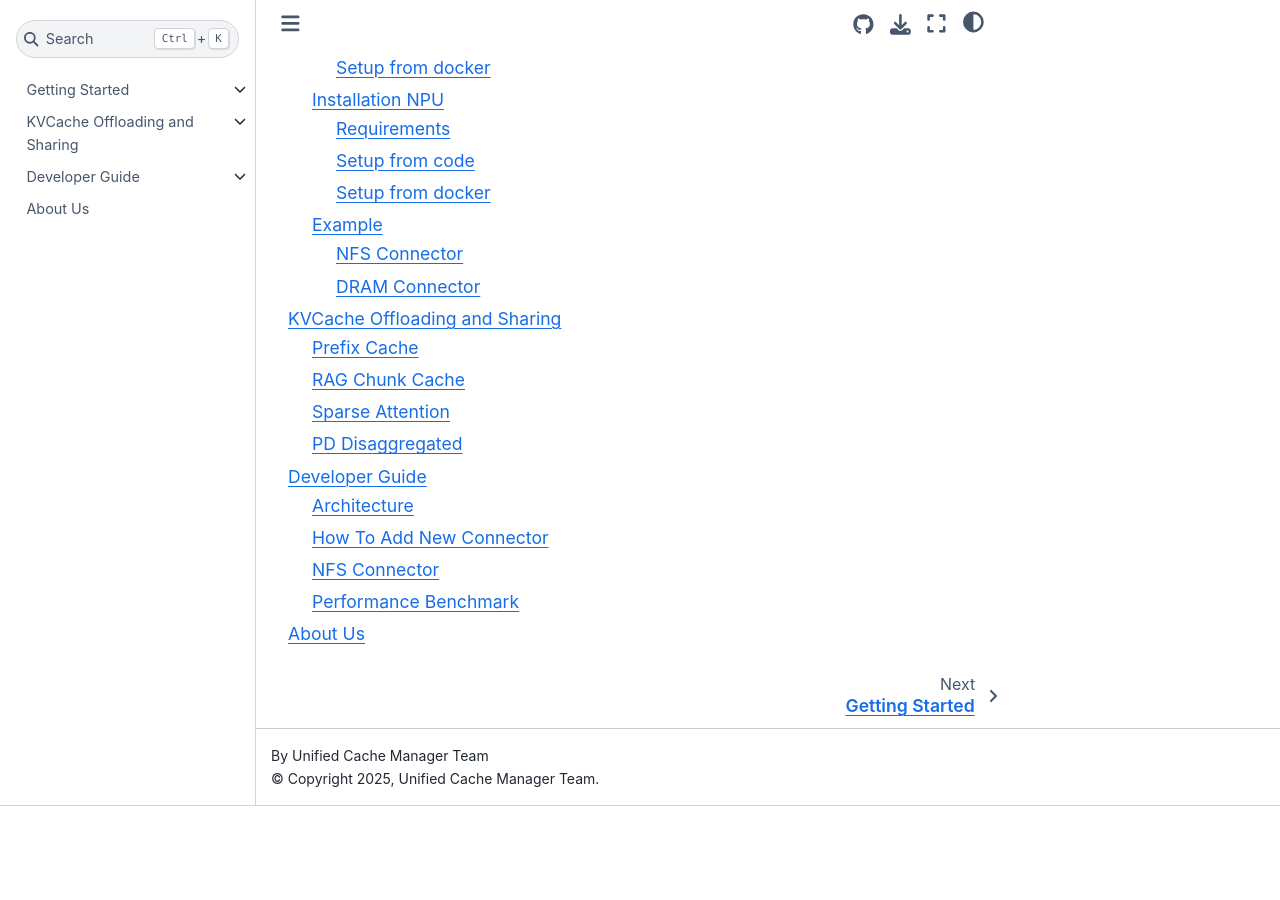
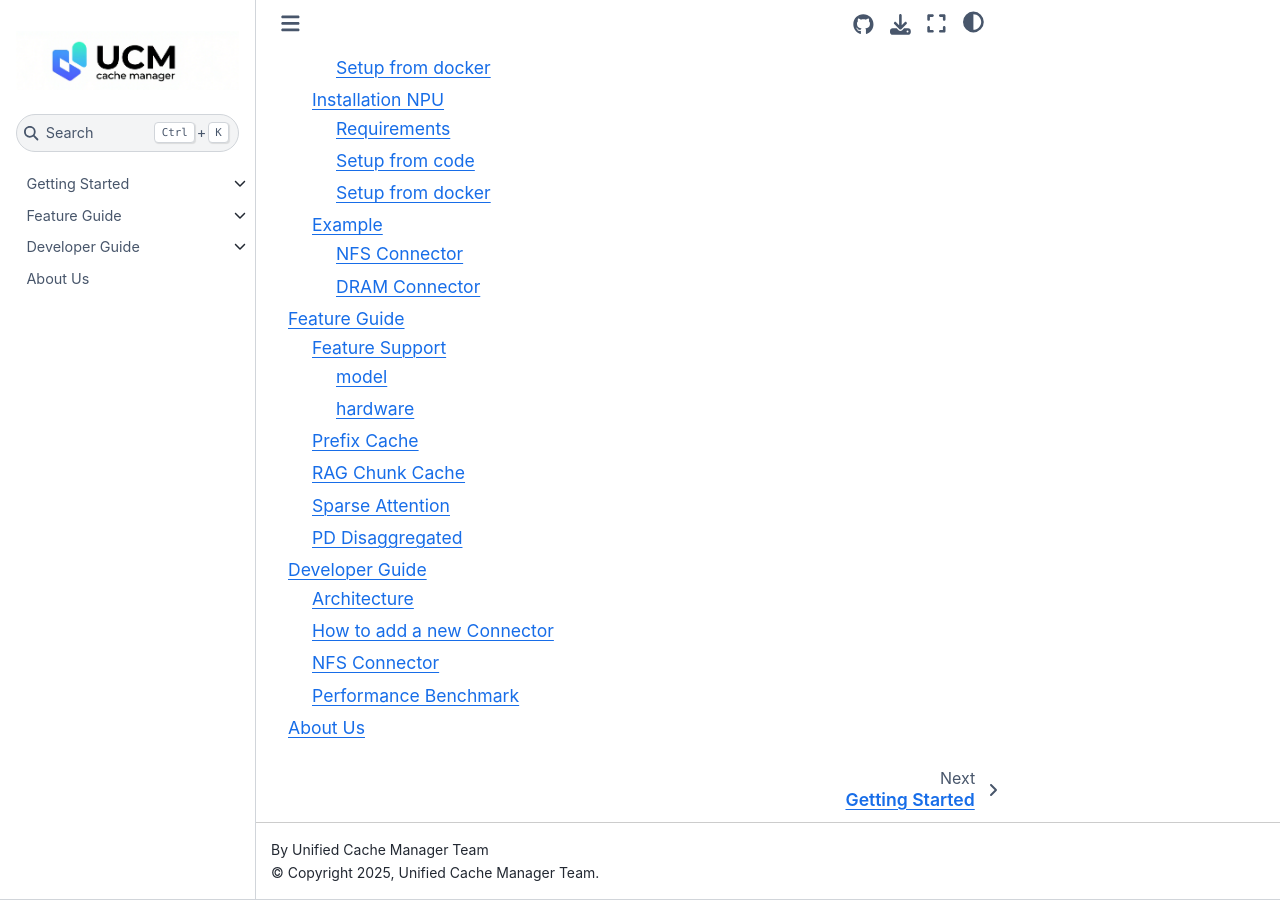
Before and after one commit to zhou-haitao/zhou-haitao.github.io, a Sphinx documentation site: the page built from docs/source/index.md, in a window 1280 px wide and 900 px high, scrolled down 541 px. Built offline with Sphinx 7.4.7 and the Sphinx Book theme 1.1.4, drawn with Linux system fonts in a browser that asks for light colours; before the commit the page ends 1347 px from its top, so only the background shows below that.

Commit message:
fix issue#26 and issue#36 (#55)

```diff
--- a/docs/source/kvcache/index.md
+++ b/docs/source/feature/index.md
@@ -1,7 +1,8 @@
-# KVCache Offloading and Sharing
+# Feature Guide
 
 :::{toctree}
 :maxdepth: 2
+support.md
 prefix_cache.md
 rag_cache.md
 sparse_attn.md
--- a/docs/source/index.md
+++ b/docs/source/index.md
@@ -26,7 +26,7 @@
 :::{toctree}
 :maxdepth: 3
 getting-started/index.md
-kvcache/index.md
+feature/index.md
 developer/index.md
 about.md
 :::
```
Also changed, not shown: README.md (+6 -1 lines), docs/source/developer/add_connector.md (+1 -1 lines), docs/source/feature/support.md (added, +13 -0 lines), docs/source/feature/pd.md (renamed from docs/source/kvcache/pd.md), docs/source/feature/prefix_cache.md (renamed from docs/source/kvcache/prefix_cache.md), docs/source/feature/rag_cache.md (renamed from docs/source/kvcache/rag_cache.md), docs/source/feature/sparse_attn.md (renamed from docs/source/kvcache/sparse_attn.md).
